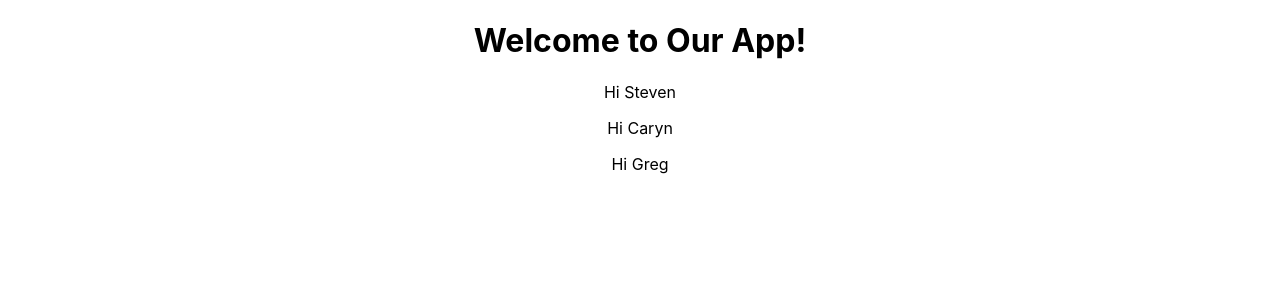
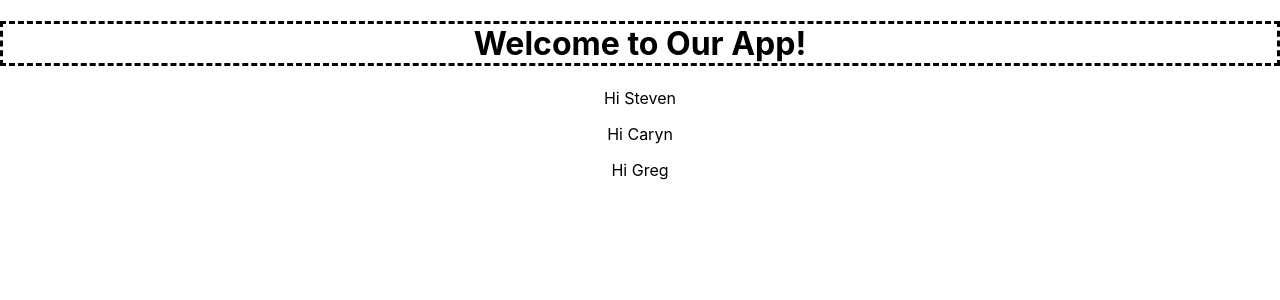
Before and after one commit to rtetelbaum/code-along-components, a React (Create React App) app: page / in a window 1280 px wide. Shown: the top 300 px of the page. Built offline with nearby package versions, Linux system fonts and the light colour scheme.

Commit message:
finished React State and Events Basic

```diff
--- a/src/Header.js
+++ b/src/Header.js
@@ -1,17 +1,17 @@
 import React from 'react'
 import Bline from './Bline'
 
-function Header(props) { // passing in props from parent component (index.js), in this case instructorNamesArray
-	let instructorNames = props.instructorNamesArray.map(instructorName => <Bline instructorName={instructorName} key={instructorName}/>) /* passing
-	props instructorName and key to child component Bline */
-	return (
-		// below React knows to iterate over the instructorNames array. Only array, not other data types.
-		<div>
-			<h1>Welcome to Our App!</h1>
-			{instructorNames}
-		</div> // this is NOT HTML, it's JSX, all of which must be wrapped inside a single element.
-	)
-}
+// function Header(props) { // passing in props from parent component (index.js), in this case instructorNamesArray
+// 	let instructorNames = props.instructorNamesArray.map(instructorName => <Bline instructorName={instructorName} key={instructorName}/>) /* passing
+// 	props instructorName and key to child component Bline */
+// 	return (
+// 		// below React knows to iterate over the instructorNames array. Only array, not other data types.
+// 		<div>
+// 			<h1>Welcome to Our App!</h1>
+// 			{instructorNames}
+// 		</div> // this is NOT HTML, it's JSX, all of which must be wrapped inside a single element.
+// 	)
+// }
 
 // class Header extends React.Component {
 
@@ -26,20 +26,34 @@ function Header(props) { // passing in props from parent component (index.js), i
 // 	}
 // }
 
-// class Header extends React.Component {
+class Header extends React.Component {
+	// constructor(props) {
+	// 	super(props) // allow you to access this.props IN the constructor
+	// 	this.state = { color: "blue" } // can now access this.state in render or anywhere else in class
+	// } // older way of creating state
 
-// 	instructorNames = () => {
-// 		return this.props.instructorNamesArray.map(instructorName => <Bline instructorName={instructorName} key={instructorName}/>)
-// 	}
+	state = { color: "black"} // newer ES6 syntax for creating state
 
-// 	render() {
-// 		return (
-// 			<div>
-// 				<h1>Welcome to Our App!</h1>
-// 				{this.instructorInstructor()}
-// 			</div>
-// 		)
-// 	}
-// }
+	instructorNames = () => {
+		return this.props.instructorNamesArray.map(instructorName => <Bline instructorName={instructorName} key={instructorName}/>)
+	}
+
+	clickHandler = () => {
+		if (this.state.color === "black") {
+			this.setState({color: "blue"}) // will overwrite state above AND call render method again
+		} else {
+			this.setState({color: "black"})
+		}
+	} // referenced below when h1 is clicked. We want to change this color to blue.
+
+	render() {
+		return (
+			<div>
+				<h1 onClick={this.clickHandler} style={{"border-style": "dashed", "border-color": `${this.state.color}`}} >Welcome to Our App!</h1>
+				{this.instructorNames()}
+			</div>
+		)
+	}
+}
 
 export default Header;
```
